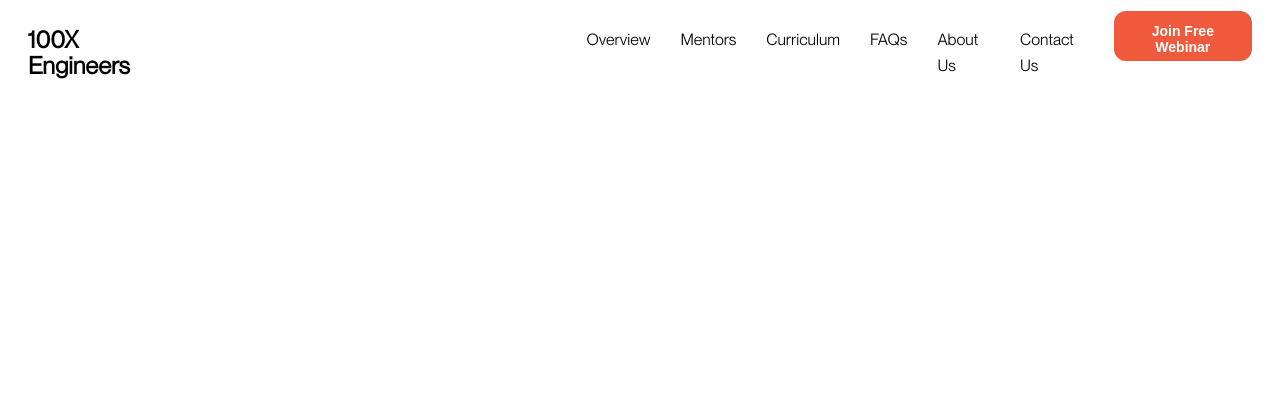
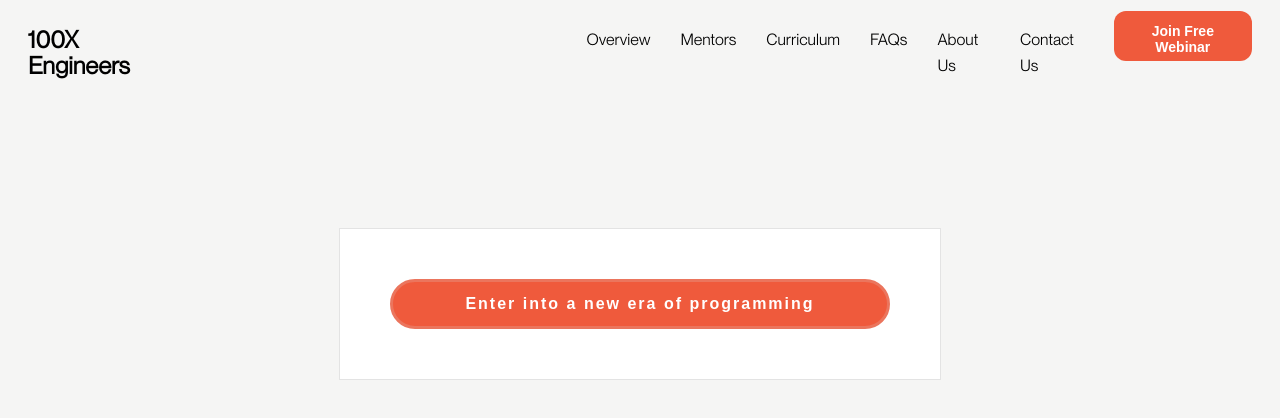
Before and after one commit to amanodec/100X, a plain HTML site: page index.html in a window 1280 px wide. Drawn offline with Linux system fonts and the light colour scheme.

Commit message:
2nd commit

```diff
--- a/index.html
+++ b/index.html
@@ -20,6 +20,10 @@
           <button class="webinar nav-link">Join Free Webinar</button>
         </div>
       </div>
+
+      <div class="hero">
+        <button class="webinar auto">Enter into a new era of programming</button>
+      </div>
     </div>
   </body>
 </html>
--- a/styles.css
+++ b/styles.css
@@ -1,32 +1,33 @@
 @font-face {
   font-family: "PPNeueMontreal-Bold";
-  src: url("./PPNeueMontreal-Bold.otf") format("opentype");
+  src: url("./fonts/PPNeueMontreal-Bold.otf") format("opentype");
 }
 @font-face {
   font-family: "PPNeueMontreal-Book";
-  src: url("./PPNeueMontreal-Book.otf") format("opentype");
+  src: url("./fonts/PPNeueMontreal-Book.otf") format("opentype");
 }
 @font-face {
   font-family: "PPNeueMontreal-Italic";
-  src: url("./PPNeueMontreal-Italic.otf") format("opentype");
+  src: url("./fonts/PPNeueMontreal-Italic.otf") format("opentype");
 }
 @font-face {
   font-family: "PPNeueMontreal-Medium";
-  src: url("./PPNeueMontreal-Medium.otf") format("opentype");
+  src: url("./fonts/PPNeueMontreal-Medium.otf") format("opentype");
 }
 @font-face {
   font-family: "PPNeueMontreal-SemiBolditalic";
-  src: url("./PPNeueMontreal-SemiBolditalic.otf") format("opentype");
+  src: url("./fonts/PPNeueMontreal-SemiBolditalic.otf") format("opentype");
 }
 @font-face {
   font-family: "PPNeueMontreal-Thin";
-  src: url("./PPNeueMontreal-Thin.otf") format("opentype");
+  src: url("./fonts/PPNeueMontreal-Thin.otf") format("opentype");
 }
 
 body {
   font-family: "PPNeueMontreal-Bold", "PPNeueMontreal-Book",
     "PPNeueMontreal-Italic", "PPNeueMontreal-Medium",
     "PPNeueMontreal-SemiBolditalic", "PPNeueMontreal-Thin" sans-serif;
+    background-color: #f5f5f4;
 }
 
 .container {
@@ -46,7 +47,6 @@ body {
   font-family: "PPNeueMontreal-Book", sans-serif;
   font-size: 16px;
   line-height: 25.6px;
-
 }
 
 .right {
@@ -71,3 +71,24 @@ body {
   width: 160px;
   font-weight: 550;
 }
+
+.hero {
+    display: flex;
+    flex-direction: column;
+    align-items: center;
+    justify-content: center;
+    margin-top: 150px;
+    padding: 50px;
+    background-color: white;
+    border: 0.5px solid #e3e3e3;
+}
+
+.auto {
+    width: auto;
+    border-radius: 25px;
+    width: 500px;
+    border: 3px solid #eb755d;
+    letter-spacing: 2px;
+    font-size: 16px;
+
+}
```
Also changed, not shown: fonts/PPNeueMontreal-Bold.otf (renamed from PPNeueMontreal-Bold.otf), fonts/PPNeueMontreal-Book.otf (renamed from PPNeueMontreal-Book.otf), fonts/PPNeueMontreal-Italic.otf (renamed from PPNeueMontreal-Italic.otf), fonts/PPNeueMontreal-Medium.otf (renamed from PPNeueMontreal-Medium.otf), fonts/PPNeueMontreal-SemiBolditalic.otf (renamed from PPNeueMontreal-SemiBolditalic.otf), fonts/PPNeueMontreal-Thin.otf (renamed from PPNeueMontreal-Thin.otf). Lines whose indentation alone changed are shown as unchanged.
